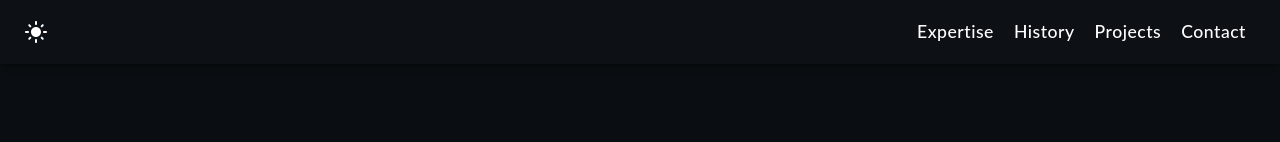
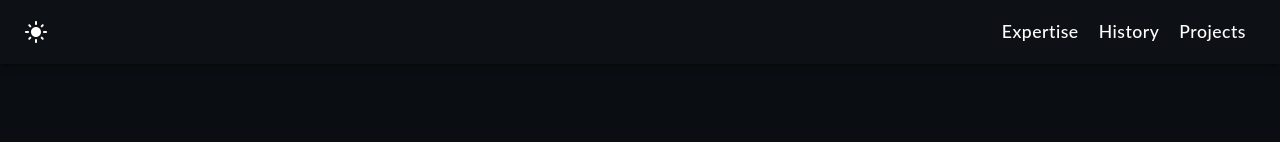
Before and after one commit to alfredjose17/portfolio, a React (Create React App) app: page / in a window 1280 px wide. Shown: the top 142 px of the page. Built offline with nearby package versions, Linux system fonts and the light colour scheme.

Commit message:
commenting out contact section

```diff
--- a/src/components/Navigation.tsx
+++ b/src/components/Navigation.tsx
@@ -17,11 +17,12 @@ import MenuIcon from '@mui/icons-material/Menu';
 import Toolbar from '@mui/material/Toolbar';
 
 const drawerWidth = 240;
-const navItems = [['Expertise', 'expertise'], ['History', 'history'], ['Projects', 'projects'], ['Contact', 'contact']];
+// const navItems = [['Expertise', 'expertise'], ['History', 'history'], ['Projects', 'projects'], ['Contact', 'contact']];
+const navItems = [['Expertise', 'expertise'], ['History', 'history'], ['Projects', 'projects']];
 
-function Navigation({parentToChild, modeChange}: any) {
+function Navigation({ parentToChild, modeChange }: any) {
 
-  const {mode} = parentToChild;
+  const { mode } = parentToChild;
 
   const [mobileOpen, setMobileOpen] = useState<boolean>(false);
   const [scrolled, setScrolled] = useState<boolean>(false);
@@ -59,7 +60,7 @@ function Navigation({parentToChild, modeChange}: any) {
 
   const drawer = (
     <Box className="navigation-bar-responsive" onClick={handleDrawerToggle} sx={{ textAlign: 'center' }}>
-      <p className="mobile-menu-top"><ListIcon/>Menu</p>
+      <p className="mobile-menu-top"><ListIcon />Menu</p>
       <Divider />
       <List>
         {navItems.map((item) => (
@@ -88,9 +89,9 @@ function Navigation({parentToChild, modeChange}: any) {
             <MenuIcon />
           </IconButton>
           {mode === 'dark' ? (
-            <LightModeIcon onClick={() => modeChange()}/>
+            <LightModeIcon onClick={() => modeChange()} />
           ) : (
-            <DarkModeIcon onClick={() => modeChange()}/>
+            <DarkModeIcon onClick={() => modeChange()} />
           )}
           <Box sx={{ display: { xs: 'none', sm: 'block' } }}>
             {navItems.map((item) => (
```
